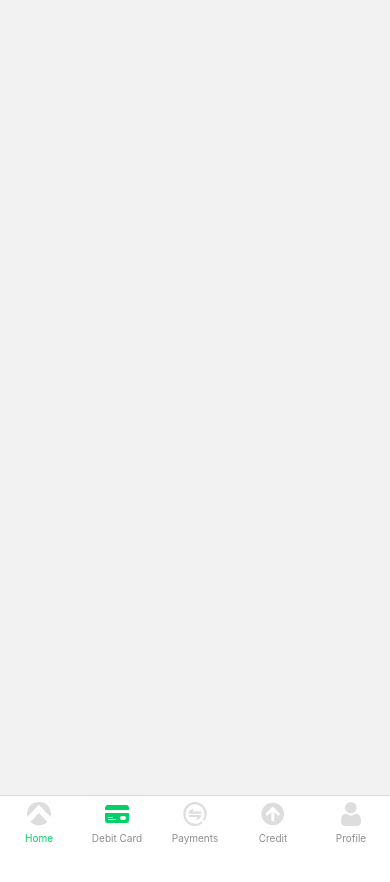
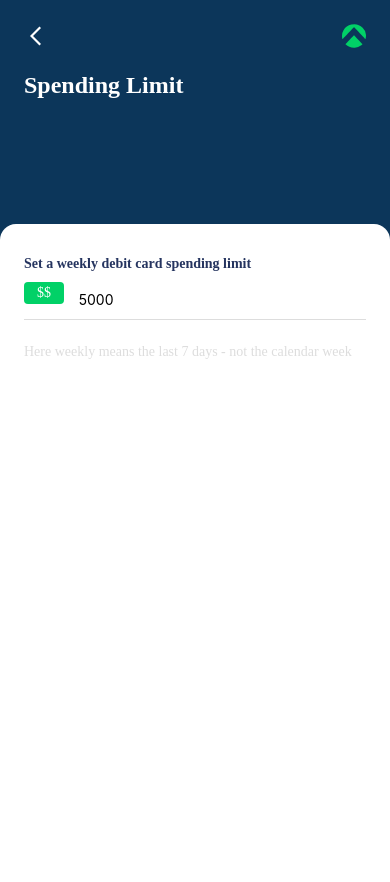
Before and after one commit to knifedge/aspire, a React Native app: screen /LimitSetting in a window 390 px wide. Shown: the top 882 px of the page. Before the commit the page ends 844 px from the top, so only its background shows below. Built offline with nearby package versions, Linux system fonts and the light colour scheme.

Commit message:
feat: car limit setter

```diff
--- a/App.tsx
+++ b/App.tsx
@@ -9,20 +9,22 @@
  */
 
 import {NavigationContainer} from '@react-navigation/native';
-import React, {createContext} from 'react';
+import React, {createContext, useState} from 'react';
 import {initialState} from './src/initialState';
-import Tabs from './src/navigation';
+import RegisteredScreens from './src/navigation';
 
-export const AppContext = createContext(initialState);
+export const AppContext: any = createContext(initialState);
 
 const App = () => {
+  const [debitSpendLimit, setDebitSpendLimit] = useState(345);
   return (
     <NavigationContainer>
       <AppContext.Provider
         value={{
-          debitSpendLimit: 345,
+          debitSpendLimit,
+          setDebitSpendLimit,
         }}>
-        <Tabs />
+        <RegisteredScreens />
       </AppContext.Provider>
     </NavigationContainer>
   );
--- a/package.json
+++ b/package.json
@@ -12,6 +12,7 @@
   "dependencies": {
     "@react-navigation/bottom-tabs": "^6.3.1",
     "@react-navigation/native": "^6.0.10",
+    "@react-navigation/native-stack": "^6.6.2",
     "react": "17.0.2",
     "react-native": "0.68.1",
     "react-native-reanimated": "^2.8.0",
--- /dev/null
+++ b/src/components/Header.tsx
@@ -0,0 +1,33 @@
+/* eslint-disable react-native/no-inline-styles */
+import React from 'react';
+import {StyleSheet, View} from 'react-native';
+import {Logo} from '../assets/icons';
+import {IconSize, Spacing} from '../constants';
+import {Text} from './Text';
+
+interface IHeader {
+  title: string;
+  rightComponent?: JSX.Element;
+}
+export const Header = ({title, rightComponent}: IHeader) => {
+  return (
+    <View>
+      <View style={styles.navigationContainer}>
+        {rightComponent}
+        <Logo style={{...IconSize.l, alignSelf: 'flex-end'}} />
+      </View>
+      <Text size="l" weight="bold" varient="light">
+        {title}
+      </Text>
+    </View>
+  );
+};
+
+const styles = StyleSheet.create({
+  navigationContainer: {
+    marginBottom: Spacing.l,
+    alignItems: 'center',
+    flexDirection: 'row',
+    justifyContent: 'space-between',
+  },
+});
--- /dev/null
+++ b/src/components/ViewWrapper.tsx
@@ -0,0 +1,18 @@
+import React from 'react';
+import {Dimensions, SafeAreaView, StyleSheet} from 'react-native';
+import {Colors} from '../constants';
+const {height, width} = Dimensions.get('window');
+
+const ViewWrapper = ({children}: {children: React.ReactNode}) => {
+  return <SafeAreaView style={styles.wrapper}>{children}</SafeAreaView>;
+};
+
+export default ViewWrapper;
+
+const styles = StyleSheet.create({
+  wrapper: {
+    height,
+    width,
+    backgroundColor: Colors.Primary,
+  },
+});
--- a/src/constants.ts
+++ b/src/constants.ts
@@ -34,9 +34,16 @@ export const IconSize = {
     height: 8,
     width: 8,
   },
-  s: {},
+  s: {
+    height: 16,
+    width: 16,
+  },
   l: {
     height: 24,
     width: 24,
   },
+  xl: {
+    height: 32,
+    width: 32,
+  },
 };
--- a/src/navigation/index.tsx
+++ b/src/navigation/index.tsx
@@ -1,11 +1,14 @@
 import {createBottomTabNavigator} from '@react-navigation/bottom-tabs';
+import {createNativeStackNavigator} from '@react-navigation/native-stack';
 import React from 'react';
 import {View} from 'react-native';
 import {Credit, Home, Pay, Payments, User} from '../assets/icons';
 import {Colors, IconSize} from '../constants';
 import {ScreenNames} from '../screenenum';
 import CardSetting from '../screens/debitCard';
+import LimitSetter from '../screens/limitSetting';
 const Tab = createBottomTabNavigator();
+const Stack = createNativeStackNavigator();
 
 const DummyScreen0 = () => <View />;
 const DummyScreen1 = () => <View />;
@@ -56,4 +59,13 @@ const Tabs = () => (
   </Tab.Navigator>
 );
 
-export default Tabs;
+const RegisteredScreens = () => (
+  <Stack.Navigator
+    screenOptions={{headerShown: false}}
+    initialRouteName={ScreenNames.Main}>
+    <Stack.Screen name={ScreenNames.Main} component={Tabs} />
+    <Stack.Screen name={ScreenNames.LimitSetting} component={LimitSetter} />
+  </Stack.Navigator>
+);
+
+export default RegisteredScreens;
--- a/src/screenenum.ts
+++ b/src/screenenum.ts
@@ -1,6 +1,8 @@
 export enum ScreenNames {
+  Main = 'Main',
   Home = 'Home',
   CardSettings = 'Debit Card',
+  LimitSetting = 'LimitSetting',
   DummyScreen1 = 'Payments',
   DummyScreen2 = 'Credit',
   DummyScreen3 = 'Profile',
--- a/src/screens/debitCard/CardInfo.tsx
+++ b/src/screens/debitCard/CardInfo.tsx
@@ -1,6 +1,7 @@
 /* eslint-disable react-native/no-inline-styles */
+import {useNavigation} from '@react-navigation/native';
 import React, {memo, useContext} from 'react';
-import {Dimensions, FlatList, StyleSheet, View} from 'react-native';
+import {Dimensions, FlatList, Pressable, StyleSheet, View} from 'react-native';
 import {DebitContext} from '.';
 import {
   Card,
@@ -12,7 +13,8 @@ import {
 import DebitCard from '../../components/Card';
 import {Text} from '../../components/Text';
 import Toggle from '../../components/Toggle';
-import {Colors} from '../../constants';
+import {Colors, IconSize} from '../../constants';
+import {ScreenNames} from '../../screenenum';
 import {ExpenseSummary} from './ExpenseSummary';
 const {height, width} = Dimensions.get('window');
 
@@ -24,17 +26,17 @@ interface ISectionItem {
 }
 
 const CardInfo = () => {
-  const {toggleSpendLimit} = useContext(DebitContext);
+  const {toggleSpendLimit}: any = useContext(DebitContext);
 
   const SECTIONS: Array<ISectionItem> = [
     {
-      icon: () => <Insight style={{height: 32, width: 32}} />,
+      icon: () => <Insight style={{...IconSize.xl}} />,
       title: 'Top-up account',
       description: 'Deposit money to your account to use with card',
       rightIcon: () => <></>,
     },
     {
-      icon: () => <Transfercolored style={{height: 32, width: 32}} />,
+      icon: () => <Transfercolored style={{...IconSize.xl}} />,
       title: 'Weekly spending limit',
       description: 'You haven’t set any spending limit on card',
       rightIcon: () => (
@@ -46,28 +48,34 @@ const CardInfo = () => {
       ),
     },
     {
-      icon: () => <Transfer style={{height: 32, width: 32}} />,
+      icon: () => <Transfer style={{...IconSize.xl}} />,
       title: 'Freeze card',
       description: 'Your debit card is currently active',
       rightIcon: () => <Toggle onToggle={() => {}} />,
     },
     {
-      icon: () => <Card style={{height: 32, width: 32}} />,
+      icon: () => <Card style={{...IconSize.xl}} />,
       title: 'Get a new card',
       description: 'This deactivates your current debit card',
       rightIcon: () => <></>,
     },
     {
-      icon: () => <Deactivate style={{height: 32, width: 32}} />,
+      icon: () => <Deactivate style={{...IconSize.xl}} />,
       title: 'Deactivated cards',
       description: 'Your previously deactivated cards',
       rightIcon: () => <></>,
     },
   ];
 
+  const navigation: any = useNavigation();
+
   const renderItems = ({item}: {item: ISectionItem}) => (
     <View style={styles.menuWrapper}>
-      <View style={styles.menuItem}>
+      <Pressable
+        onPress={() => {
+          navigation.navigate(ScreenNames.LimitSetting, {});
+        }}
+        style={styles.menuItem}>
         {item.icon()}
         <View style={{marginHorizontal: 16}}>
           <Text size="s" varient="dark">
@@ -77,10 +85,11 @@ const CardInfo = () => {
             {item.description}
           </Text>
         </View>
-      </View>
+      </Pressable>
       <View>{item.rightIcon()}</View>
     </View>
   );
+
   return (
     <View style={styles.scrollContainer}>
       <DebitCard style={{top: '-8%'}} />
--- a/src/screens/debitCard/Header.tsx
+++ b/src/screens/debitCard/Header.tsx
@@ -1,21 +1,15 @@
 /* eslint-disable react-native/no-inline-styles */
 import React from 'react';
 import {Dimensions, StyleSheet, View} from 'react-native';
-import {Logo} from '../../assets/icons';
+import {Header} from '../../components/Header';
 import {Text} from '../../components/Text';
-import {BorderRadius, Colors, IconSize, Spacing} from '../../constants';
+import {BorderRadius, Colors, Spacing} from '../../constants';
 const {height, width} = Dimensions.get('window');
 
 const BALANCE = 3000;
 export const CardHeader = () => (
   <View style={{padding: Spacing.l}}>
-    <View>
-      <Text size="l" weight="bold" varient="light">
-        Debit Card
-      </Text>
-      <Logo style={{...IconSize.l, position: 'absolute', right: Spacing.m}} />
-    </View>
-
+    <Header title={'Debit Card'} />
     <Text style={styles.balanceDescription}>Available balance</Text>
     <View style={{flexDirection: 'row'}}>
       <View style={styles.balanceContainer}>
--- a/src/screens/limitSetting/index.tsx
+++ b/src/screens/limitSetting/index.tsx
@@ -1,7 +1,122 @@
-import React from 'react';
+/* eslint-disable react-hooks/exhaustive-deps */
+import {useNavigation} from '@react-navigation/native';
+import React, {useContext, useEffect, useState} from 'react';
+import {
+  Dimensions,
+  Image,
+  Keyboard,
+  Pressable,
+  StyleSheet,
+  TextInput,
+  View,
+} from 'react-native';
+import {AppContext} from '../../../App';
+import {Header} from '../../components/Header';
+import {Text} from '../../components/Text';
+import ViewWrapper from '../../components/ViewWrapper';
+import {BorderRadius, Colors, IconSize, Spacing} from '../../constants';
+const {height, width} = Dimensions.get('window');
 
+const MAX_LIMIT = 5000;
 const LimitSetter = () => {
-  return <></>;
+  const navigation: any = useNavigation();
+  //TODO: accept only number from the input field.
+  const [limit, setLimit] = useState<any>(MAX_LIMIT);
+  const {setDebitSpendLimit} = useContext(AppContext);
+
+  useEffect(() => {
+    if (limit < MAX_LIMIT) {
+      setDebitSpendLimit(limit);
+    }
+  }, [limit]);
+
+  return (
+    <ViewWrapper>
+      <View style={{padding: Spacing.l}}>
+        <Header
+          rightComponent={
+            <Pressable onPress={() => navigation.goBack()}>
+              <Image
+                source={require('../../assets/icons/back.png')}
+                style={{...IconSize.l}}
+              />
+            </Pressable>
+          }
+          title={'Spending Limit'}
+        />
+      </View>
+      <Pressable
+        style={styles.scrollContainer}
+        onPress={() => {
+          Keyboard.dismiss();
+        }}>
+        <View>
+          <Text
+            style={{marginVertical: Spacing.m}}
+            varient="dark"
+            weight="bold">
+            Set a weekly debit card spending limit
+          </Text>
+        </View>
+        <View>
+          <TextInput
+            value={limit}
+            style={styles.textInput}
+            onChangeText={text => {
+              setLimit(text);
+            }}
+            keyboardType="number-pad"
+          />
+          <View style={styles.balanceContainer}>
+            <Text>$$</Text>
+          </View>
+        </View>
+        <Text style={{marginVertical: Spacing.l}} varient="grey">
+          Here weekly means the last 7 days - not the calendar week
+        </Text>
+      </Pressable>
+    </ViewWrapper>
+  );
 };
 
 export default LimitSetter;
+
+const styles = StyleSheet.create({
+  scrollContainer: {
+    height,
+    width,
+    top: '12%',
+    backgroundColor: Colors.Light,
+    borderTopLeftRadius: 16,
+    borderTopRightRadius: 16,
+    padding: 24,
+  },
+  textInput: {
+    borderColor: Colors.Grey,
+    height: 40,
+    borderBottomWidth: 1,
+    paddingLeft: '16%',
+  },
+  balanceContainer: {
+    alignItems: 'center',
+    justifyContent: 'center',
+    backgroundColor: Colors.Secondary,
+    height: 22,
+    width: 40,
+    borderRadius: BorderRadius.xs,
+    marginRight: 10,
+    position: 'absolute',
+    top: Spacing.xs,
+  },
+  btn: {
+    height: 50,
+    width: width / 1.7,
+    borderRadius: BorderRadius.m,
+    backgroundColor: Colors.Secondary,
+    position: 'absolute',
+    bottom: Spacing.l,
+    alignSelf: 'center',
+    alignItems: 'center',
+    justifyContent: 'center',
+  },
+});
```
Also changed, not shown: src/screens/debitCard/index.tsx (+4 -3 lines), src/assets/icons/back.png (added), 1 other file (tests, documents, lock files or other folders).
